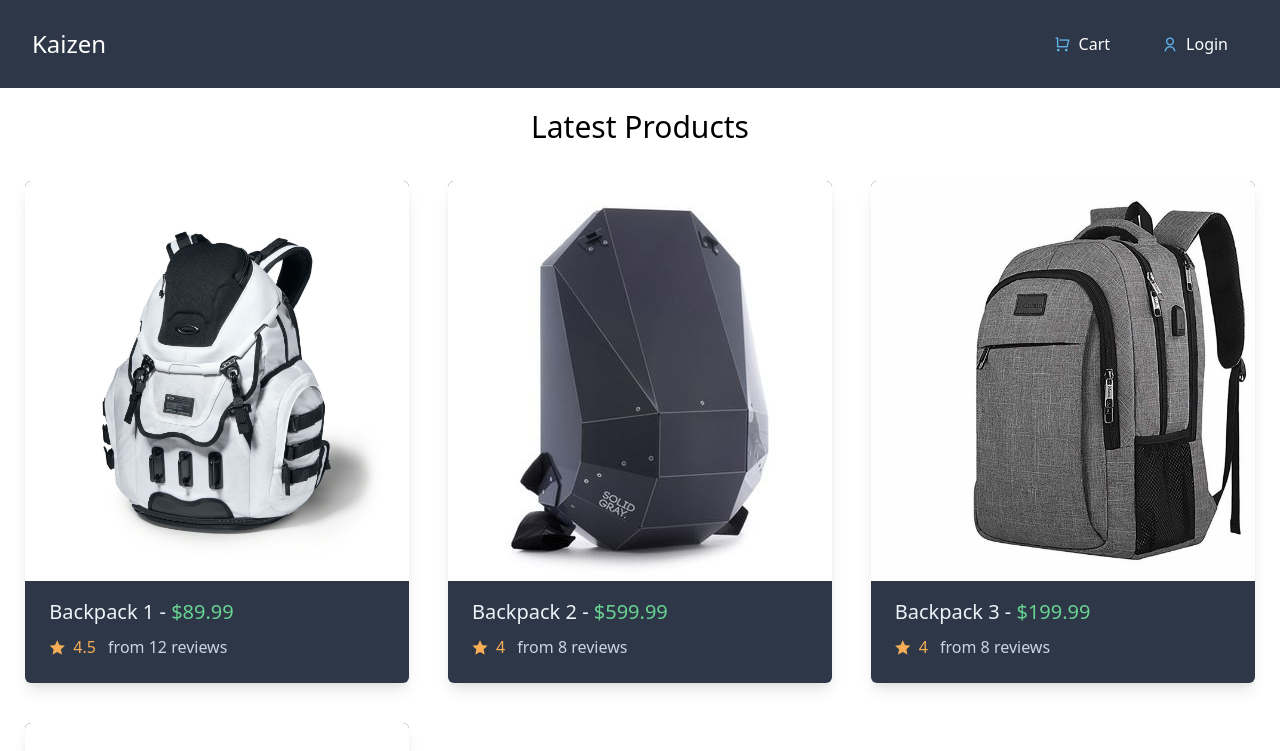
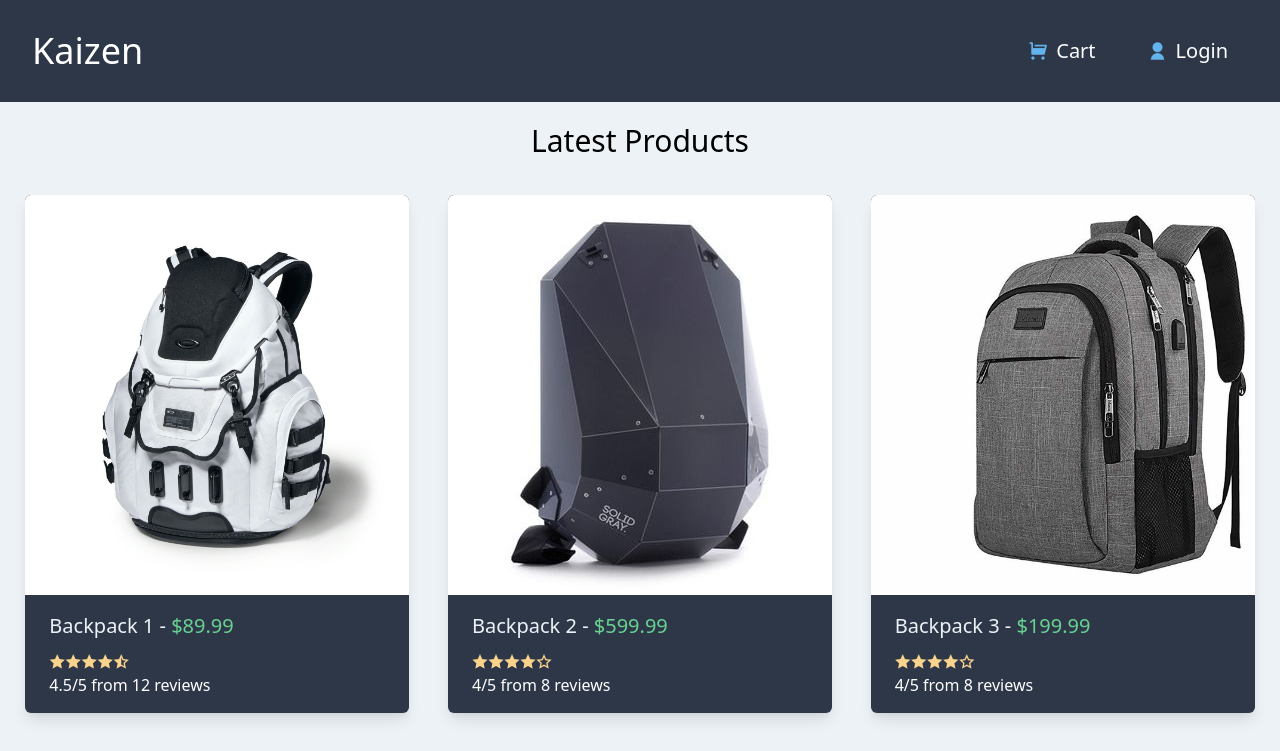
Before and after one commit to nrednav/kaizen, a React (Create React App) app in the folder frontend/: page / in a window 1280 px wide. Shown: the top 751 px of the page. Built offline with nearby package versions, Linux system fonts and the light colour scheme.

Commit message:
Create rating & viewProduct components + add & setup react-router

```diff
--- a/frontend/package.json
+++ b/frontend/package.json
@@ -8,6 +8,7 @@
     "@testing-library/user-event": "^7.1.2",
     "react": "^16.13.1",
     "react-dom": "^16.13.1",
+    "react-router-dom": "^5.2.0",
     "react-scripts": "3.4.3",
     "remixicon": "^2.5.0"
   },
--- a/frontend/src/App.js
+++ b/frontend/src/App.js
@@ -1,20 +1,22 @@
 import React from 'react';
+import { BrowserRouter as Router, Route } from 'react-router-dom';
 import Header from './components/Header';
 import Footer from './components/Footer';
 import Home from './screens/Home';
+import ViewProduct from './screens/ViewProduct';
 
 const App = () => {
   return (
-    <div className='h-screen flex flex-col justify-between'>
-      <Header />
-      <main className='mb-auto'>
-        {/* <div className='container mx-auto flex justify-center'>
-          <h1 className='py-4 text-4xl'>WELCOME TO KAIZEN</h1>
-        </div> */}
-        <Home />
-      </main>
-      <Footer />
-    </div>
+    <Router>
+      <div className='min-h-screen flex flex-col justify-between bg-gray-200'>
+        <Header />
+        <main className='mb-auto'>
+          <Route path='/' component={Home} exact />
+          <Route path='/product/:id' component={ViewProduct} />
+        </main>
+        <Footer />
+      </div>
+    </Router>
   );
 };
 
--- a/frontend/src/components/Header.js
+++ b/frontend/src/components/Header.js
@@ -1,4 +1,5 @@
 import React from 'react';
+import { Link } from 'react-router-dom';
 
 const Header = () => {
   const toggleNav = (e) => {
@@ -10,17 +11,19 @@ const Header = () => {
     <header>
       <nav className='flex items-center justify-between flex-wrap bg-gray-800 p-6 w-full'>
         <div className='flex items-center flex-shrink-0 text-white mr-6'>
-          <span className='text-2xl pl-2'>Kaizen</span>
+          <Link to='/'>
+            <span className='text-4xl pl-2 cursor-pointer'>Kaizen</span>
+          </Link>
         </div>
 
-        <div class='block lg:hidden'>
+        <div className='block lg:hidden'>
           <button
             id='nav-toggle'
             onClick={toggleNav}
-            class='flex items-center px-3 py-2 border rounded text-gray-500 border-gray-600 hover:text-white hover:border-white'
+            className='flex items-center px-3 py-2 border rounded text-gray-500 border-gray-600 hover:text-white hover:border-white'
           >
             <svg
-              class='fill-current h-3 w-3'
+              className='fill-current h-3 w-3'
               viewBox='0 0 20 20'
               xmlns='http://www.w3.org/2000/svg'
             >
@@ -36,16 +39,22 @@ const Header = () => {
         >
           <ul className='lg:flex justify-end flex-1 items-center'>
             <li className='mr-3'>
-              <a href='#' className='py-2 px-4 text-white no-underline flex'>
-                <i className='ri-shopping-cart-line px-2 text-blue-400'></i>
+              <Link
+                to='/cart'
+                className='py-2 px-4 text-xl text-white no-underline flex'
+              >
+                <i className='ri-shopping-cart-fill px-2 text-blue-400'></i>
                 <p>Cart</p>
-              </a>
+              </Link>
             </li>
             <li className='mr-3'>
-              <a href='#' className='py-2 px-4 text-white no-underline flex'>
-                <i className='ri-user-line px-2 text-blue-400'></i>
+              <Link
+                to='/login'
+                className='py-2 px-4 text-xl text-white no-underline flex'
+              >
+                <i className='ri-user-fill px-2 text-blue-400'></i>
                 <p>Login</p>
-              </a>
+              </Link>
             </li>
           </ul>
         </div>
--- a/frontend/src/components/Product.js
+++ b/frontend/src/components/Product.js
@@ -1,8 +1,24 @@
 import React from 'react';
+import { useHistory } from 'react-router-dom';
+import Rating from './Rating';
 
 const Product = ({ product }) => {
+  let history = useHistory();
+
+  const viewProduct = () => {
+    history.push({
+      pathname: `/product/${product._id}`,
+      state: {
+        product: product,
+      },
+    });
+  };
+
   return (
-    <div className='w-full max-w-sm mx-auto rounded-md overflow-hidden shadow-lg bg-gray-800 cursor-pointer'>
+    <div
+      className='w-full max-w-sm mx-auto rounded-md overflow-hidden shadow-lg bg-gray-800 cursor-pointer'
+      onClick={viewProduct}
+    >
       <div
         className='flex items-end justify-end h-1/2 w-full bg-cover hover:opacity-75'
         style={{ backgroundImage: `url(${product.image})` }}
@@ -12,13 +28,7 @@ const Product = ({ product }) => {
           {product.name} -{' '}
           <span className='text-green-400'>${product.price}</span>
         </div>
-        <div className='text-md mb-2 text-gray-400'>
-          <span className='text-orange-400 pr-2'>
-            <i className='ri-star-fill pr-2'></i>
-            {product.rating}
-          </span>{' '}
-          from {product.numReviews} reviews
-        </div>
+        <Rating value={product.rating} text={`${product.numReviews} reviews`} />
       </div>
     </div>
   );
--- /dev/null
+++ b/frontend/src/components/Rating.js
@@ -0,0 +1,29 @@
+import React from 'react';
+
+const Rating = ({ value, text }) => {
+  const rating = value.toString().split('.');
+
+  return (
+    <div className=''>
+      {[...Array(parseInt(rating[0]))].map((value, index) => (
+        <span className='inline-block align-top text-orange-300' key={index}>
+          <i className='ri-star-fill'></i>
+        </span>
+      ))}
+      {value < 5.0 && (
+        <span className='inline-block align-top text-orange-300'>
+          <i
+            className={`${
+              parseInt(rating[1]) > 0 ? 'ri-star-half-line' : 'ri-star-line'
+            }`}
+          ></i>
+        </span>
+      )}
+      <div className='text-white'>
+        {value}/5 from {text}
+      </div>
+    </div>
+  );
+};
+
+export default Rating;
--- a/frontend/src/data/products.js
+++ b/frontend/src/data/products.js
@@ -44,7 +44,7 @@ const products = [
     category: 'Backpacks',
     price: 199.99,
     countInStock: 7,
-    rating: 4.0,
+    rating: 5.0,
     numReviews: 8,
   },
 ];
--- a/frontend/src/screens/Home.js
+++ b/frontend/src/screens/Home.js
@@ -9,7 +9,7 @@ const Home = () => {
       <h1 className='pt-4 text-center text-3xl'>Latest Products</h1>
       <div className='mt-8 px-4 grid grid-rows-1 lg:grid-cols-3 md:grid-cols-2 sm:grid-cols-1 gap-y-10 gap-x-5 justify-items-center'>
         {products.map((product) => (
-          <Product product={product} />
+          <Product product={product} key={product._id} />
         ))}
       </div>
     </>
--- /dev/null
+++ b/frontend/src/screens/ViewProduct.js
@@ -0,0 +1,33 @@
+import React from 'react';
+import { Link, useLocation } from 'react-router-dom';
+
+const ViewProduct = () => {
+  var product = useLocation().state.product;
+
+  return (
+    <div>
+      <Link to='/'>
+        <button className='bg-transparent font-semibold p-8 uppercase hover:opacity-75  outline-none'>
+          <div className='flex flex-row justify-evenly items-center'>
+            <i className='ri-arrow-left-line'></i>
+            <p className='pl-2'>Back</p>
+          </div>
+        </button>
+      </Link>
+      <div className='flex mb-4 '>
+        <div className='w-1/4 overflow-hidden shadow-lg rounded-md ml-8'>
+          <img
+            className='object-cover object-center w-full'
+            src={product.image}
+            alt={product.name}
+          />
+        </div>
+        <div className='flex flex-col w-1/4 ml-8'>
+          <h3 className='text-3xl font-semibold px-4'>{product.name}</h3>
+        </div>
+      </div>
+    </div>
+  );
+};
+
+export default ViewProduct;
```
Also changed, not shown: 1 other file (tests, documents, lock files or other folders).
